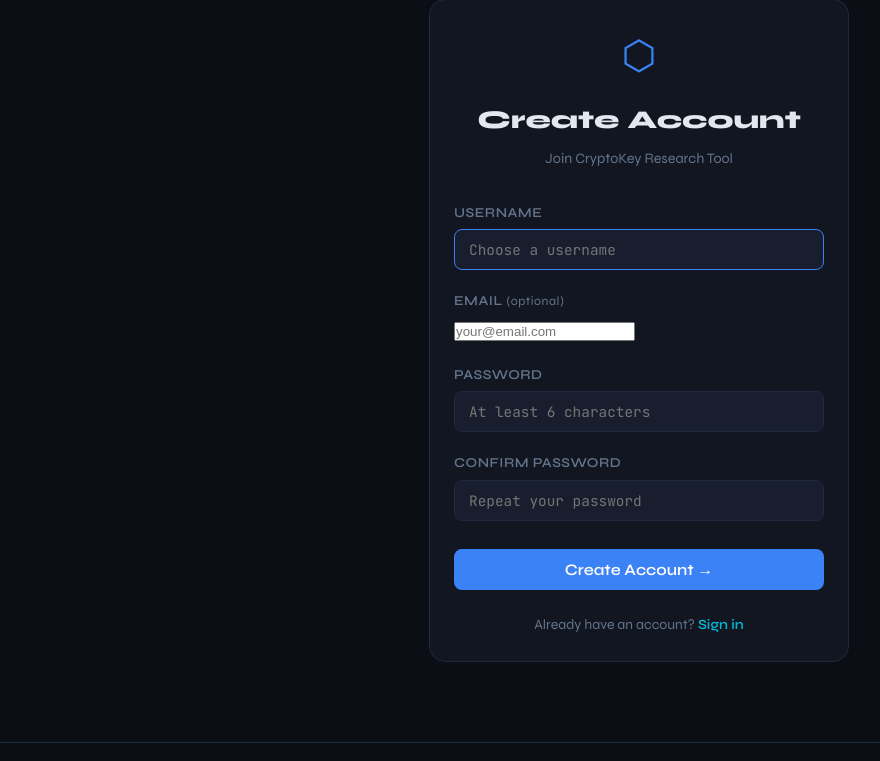
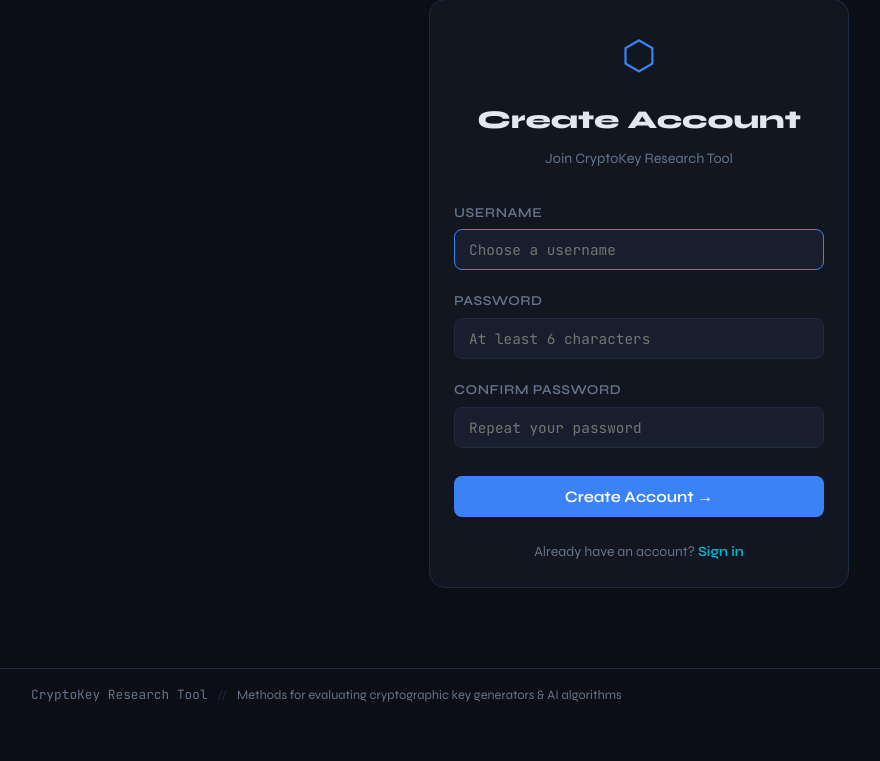
Before and after one commit to ikram-backend2324/crypto-pro, a Django app: page /accounts/register/ in a window 1280 px wide. Shown: the part 141-902 px from the top of the page, without its empty margins (1-881 px from the left). After the commit the page ends 843 px from the top, so only its background shows below. Run offline with Django 4.2, Linux system fonts and the light colour scheme.

Commit message:
inital commit

```diff
--- a/accounts/views.py
+++ b/accounts/views.py
@@ -10,7 +10,6 @@ def register_view(request):
 
     if request.method == 'POST':
         username = request.POST.get('username', '').strip()
-        email = request.POST.get('email', '').strip()
         password1 = request.POST.get('password1', '')
         password2 = request.POST.get('password2', '')
 
@@ -23,7 +22,7 @@ def register_view(request):
         elif User.objects.filter(username=username).exists():
             messages.error(request, 'Username already taken.')
         else:
-            user = User.objects.create_user(username=username, email=email, password=password1)
+            user = User.objects.create_user(username=username, password=password1)
             login(request, user)
             messages.success(request, f'Welcome, {username}! Your account has been created.')
             return redirect('home')
--- a/analyzer/views.py
+++ b/analyzer/views.py
@@ -1,11 +1,12 @@
 from django.shortcuts import render, get_object_or_404
-from django.http import JsonResponse
+from django.contrib.auth.decorators import login_required
 from .models import AnalysisResult
 from .services import analyze_key
 
 ALGORITHM_CHOICES = ['RSA', 'AES', 'ECC', 'ChaCha20', '3DES', 'OTHER']
 
 
+@login_required
 def analyze_view(request):
     result = None
     error = None
@@ -39,6 +40,7 @@ def analyze_view(request):
     })
 
 
+@login_required
 def analysis_detail(request, pk):
     obj = get_object_or_404(AnalysisResult, pk=pk)
     return render(request, 'analyzer/detail.html', {'result': obj})
--- a/comparator/views.py
+++ b/comparator/views.py
@@ -1,8 +1,10 @@
 from django.shortcuts import render
+from django.contrib.auth.decorators import login_required
 from .services import get_algorithm_names, compare_algorithms, ALGORITHM_DATA
 from .models import ComparisonRecord
 
 
+@login_required
 def compare_view(request):
     all_algorithms = get_algorithm_names()
     comparison = None
@@ -18,7 +20,6 @@ def compare_view(request):
                 'algorithm_data': ALGORITHM_DATA,
             })
         comparison = compare_algorithms(selected)
-        # Save to DB
         ComparisonRecord.objects.create(
             algorithms=selected,
             comparison_data=comparison.get('table_rows', []),
--- a/core/views.py
+++ b/core/views.py
@@ -1,9 +1,11 @@
 from django.shortcuts import render
+from django.contrib.auth.decorators import login_required
 from analyzer.models import AnalysisResult
 from comparator.models import ComparisonRecord
 from chat.models import ChatSession
 
 
+@login_required
 def home(request):
     context = {
         'total_analyses': AnalysisResult.objects.count(),
--- a/templates/accounts/register.html
+++ b/templates/accounts/register.html
@@ -30,17 +30,6 @@
           value="{{ request.POST.username }}"
           autofocus
           required
-        >
-      </div>
-
-      <div class="form-group">
-        <label for="email">Email <span class="optional-label">(optional)</span></label>
-        <input
-          type="email"
-          id="email"
-          name="email"
-          placeholder="your@email.com"
-          value="{{ request.POST.email }}"
         >
       </div>
 
```
Also changed, not shown: chat/views.py (+5 -4 lines), db.sqlite3 (added), 1 other file.
